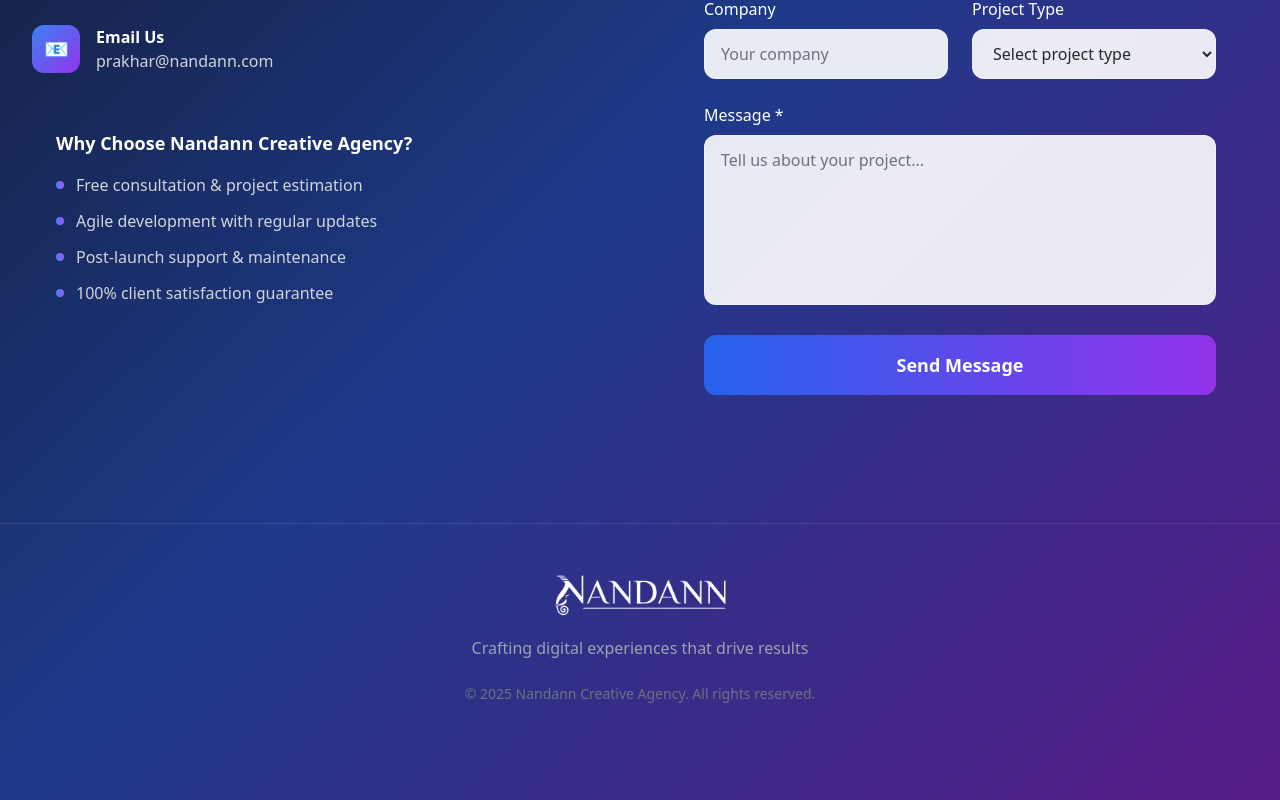
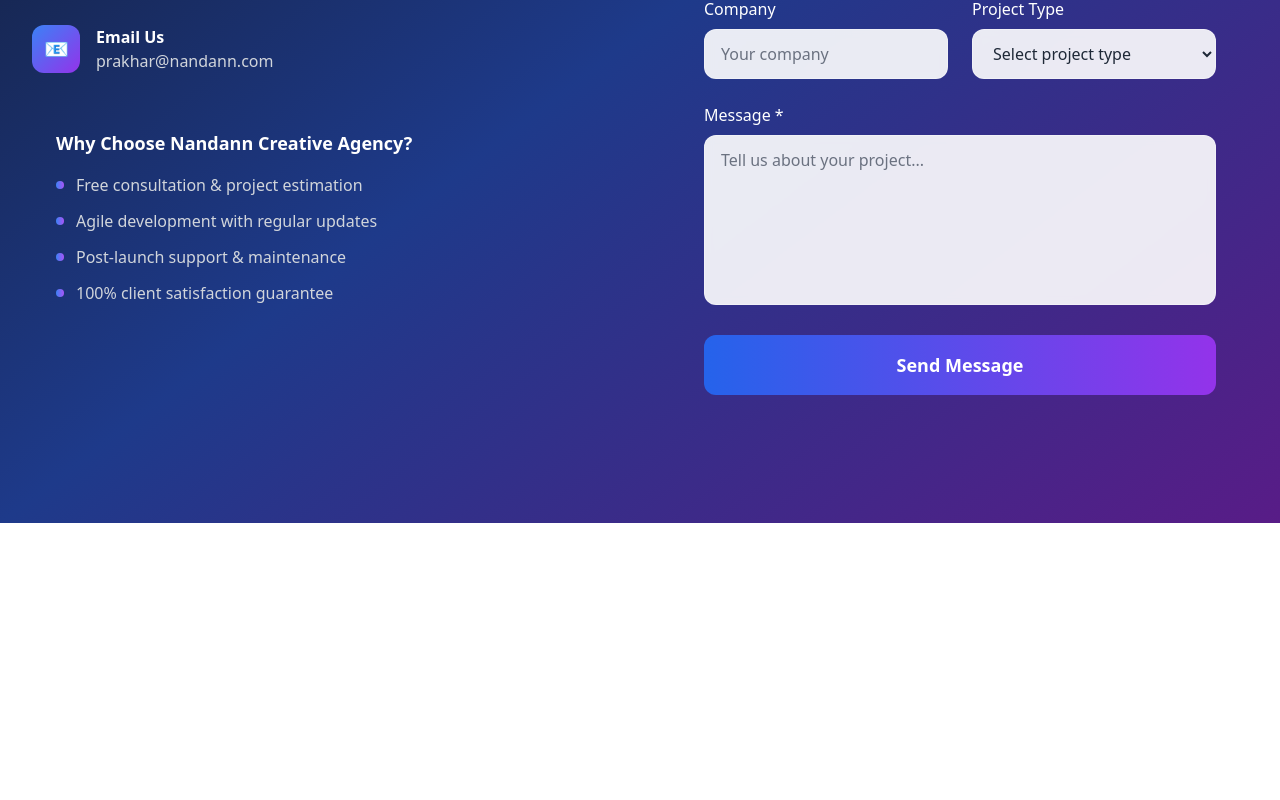
Before and after one commit to prakharbhatia/nandann-creative, a Next.js app: page /contact in a window 1280 px wide. Shown: the part 457-1257 px from the top of the page. After the commit the page ends 980 px from the top, so only its background shows below. Built offline with nearby package versions, Linux system fonts and the light colour scheme.

Commit message:
Fix footer spacing and remove duplicate footer from Contact page

```diff
--- a/components/Contact.tsx
+++ b/components/Contact.tsx
@@ -201,43 +201,6 @@
           </div>
         </div>
       </div>
-
-      {/* Footer */}
-      <div className="max-w-7xl mx-auto px-4 sm:px-6 lg:px-8 mt-24 pt-12 border-t border-white/10">
-        <div className="text-center">
-          <div className="flex items-center justify-center space-x-3 mb-4">
-            {/* Logo */}
-            {!logoError ? (
-              <Image
-                                            src="/images/Nandann-logo-new.png"
-                alt="Nandann Creative Agency"
-                width={150}
-                height={50}
-                className="h-12 w-auto brightness-0 invert"
-                onError={() => setLogoError(true)}
-                style={{
-                  filter: 'brightness(0) invert(1)',
-                  maxHeight: '48px',
-                  width: 'auto'
-                }}
-              />
-            ) : (
-              <div className="flex items-center space-x-2">
-                <div className="w-10 h-10 bg-gradient-to-br from-blue-500 to-purple-600 rounded-xl flex items-center justify-center">
-                  <span className="text-white font-bold text-lg">N</span>
-                </div>
-                <span className="text-white font-bold text-xl">Nandann Creative Agency</span>
-              </div>
-            )}
-          </div>
-          <p className="text-gray-400 mb-6">
-            Crafting digital experiences that drive results
-          </p>
-          <p className="text-gray-500 text-sm">
-            © 2025 Nandann Creative Agency. All rights reserved.
-          </p>
-        </div>
-      </div>
     </section>
   )
 }
--- a/components/Footer.tsx
+++ b/components/Footer.tsx
@@ -32,10 +32,10 @@
             </div>
           )}
         </div>
-        <p className="text-gray-400 mb-6">
+        <p className="text-gray-400 mb-3">
           Crafting digital experiences that drive results
         </p>
-        <p className="text-gray-500 text-sm">
+        <p className="text-gray-500 text-sm mb-8">
           © 2025 Nandann Creative Agency. All rights reserved.
         </p>
       </div>
```
